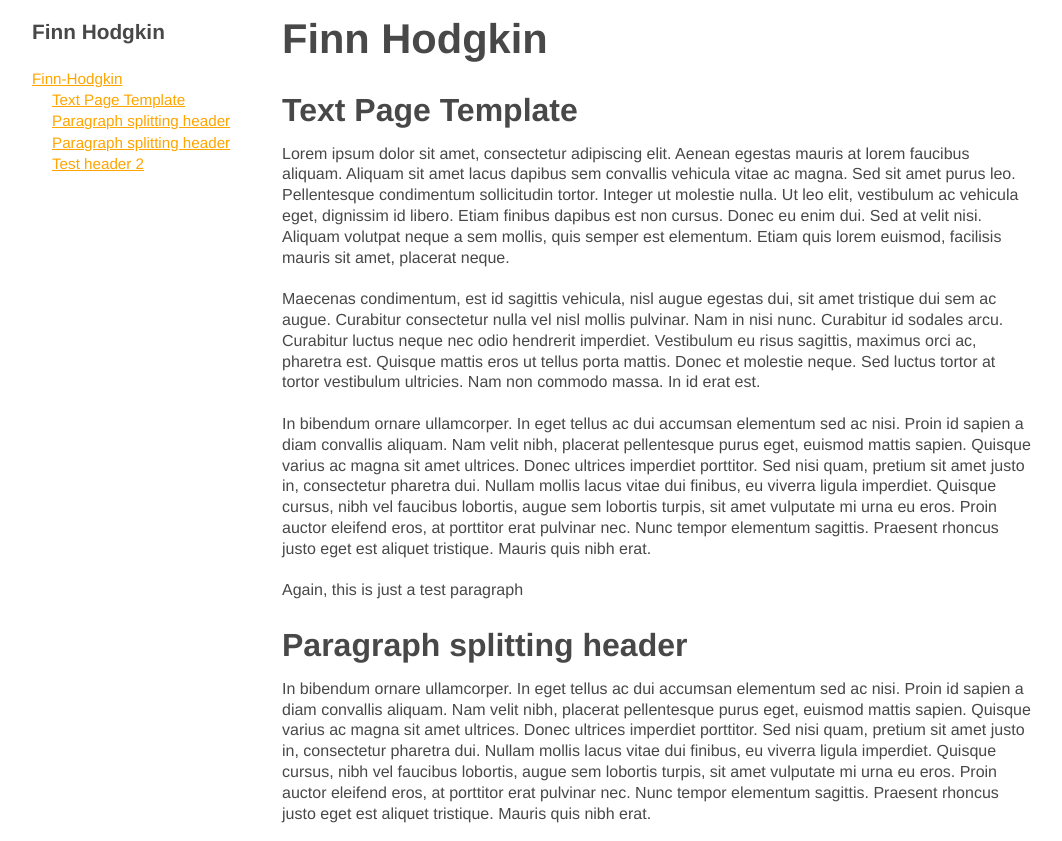
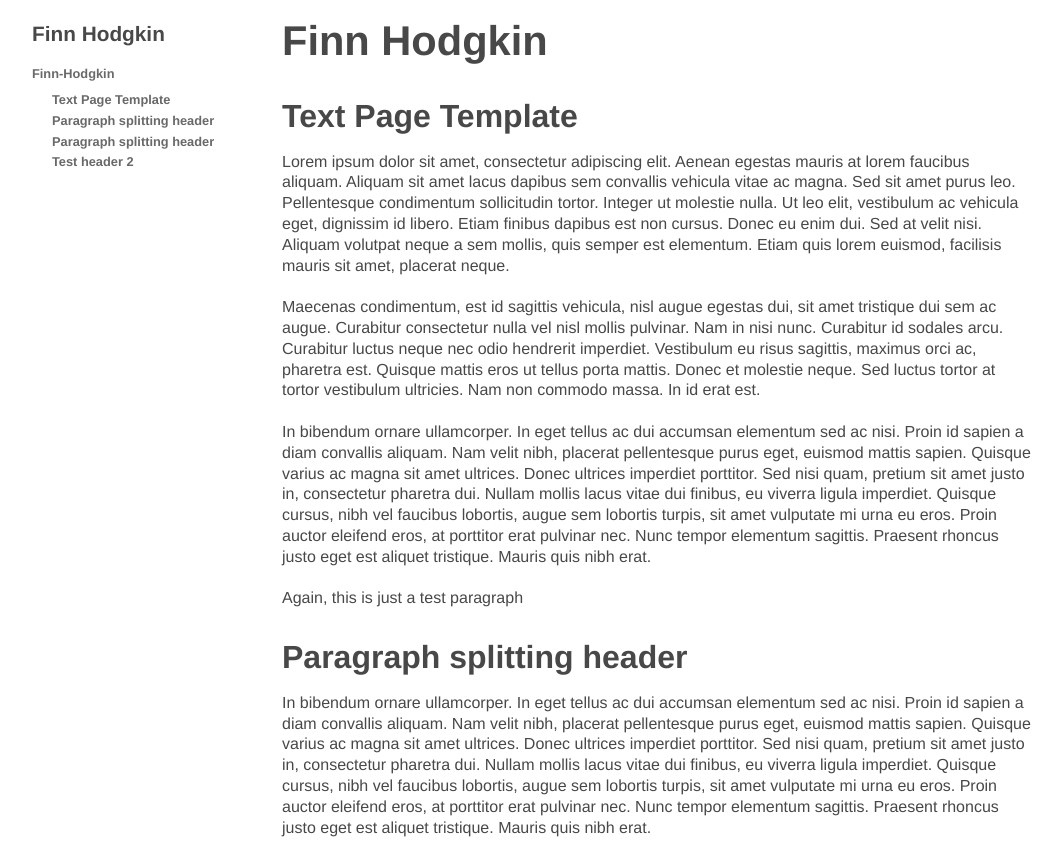
Before and after one commit to finnhodgkin/pretty-text-and-contents-template, a plain HTML site: page index.html in a window 1280 px wide. Shown: the top 841 px of the page, without its empty margins (108-1170 px from the left). Drawn offline with nearby package versions, Linux system fonts and the light colour scheme.

Commit message:
nicer link styles

```diff
--- a/style.css
+++ b/style.css
@@ -32,36 +32,49 @@ body{
 h1{
   font-size: 260%;
   font-weight: 700;
-  margin-bottom: 1.5vh;
-  margin-top: 1.5vh;
+  margin-bottom: 14px;
+  margin-top: 14px;
   text-rendering: optimizeLegibility;
 }
 h2{
   font-size: 200%;
   font-weight: 700;
-  margin-bottom: 1.5vh;
-  margin-top: 3vh;
+  margin-bottom: 14px;
+  margin-top: 28px;
   text-rendering: optimizeLegibility;
 }
 h3{
   font-size: 130%;
-  margin-top: 2.3vh;
-  margin-bottom: 2.8vh;
   font-weight: 600;
-
+  margin-top: 20px;
+  margin-bottom: 10px;
 }
 p{
   margin-bottom: 20.8px;
 }
+
 a{
-  color: orange;
+  color: rgb(177,85,85);
+  text-decoration: none;
+}
+a:hover{
+  text-decoration: underline;
+}
+
+ul{
+  line-height: 2;
 }
 ul ul{
   margin-left: 20px;
+  line-height: 1.3;
 }
-
-.anchor{
-
+ul a{
+  color: rgb(105,105,105);
+  font-size: 80%;
+  font-weight: 600;
+}
+ul a:hover{
+  color: rgb(177,85,85);
 }
 
 #wrap{
@@ -69,18 +82,15 @@ ul ul{
   max-width: 1000px;
   margin: 0 auto;
 }
-
 #content{
   width: 75%;
   float: left;
 }
-
 #side{
   width: 25%;
   float: left;
+  height: 10px;
 }
-
 #tableOfContents{
-  font-size: 95%;
-  line-height: 1.4;
+  position: fixed;
 }
```
